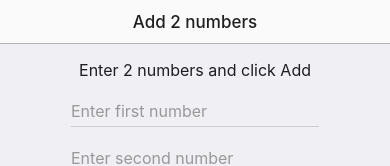
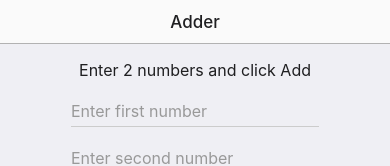
Before and after one commit to paulchin2019/udemy-2-adder, a plain HTML site: page www/index.html in a window 390 px wide. Shown: the top 166 px of the page. Drawn offline with Linux system fonts and the light colour scheme; files whose address does not match are found by name.

Commit message:
changed title

```diff
--- a/www/index.html
+++ b/www/index.html
@@ -13,7 +13,7 @@
   <body>
     <ons-page>
       <ons-toolbar>
-        <div class="center">Add 2 numbers</div>
+        <div class="center" style="text-align: center">Adder</div>
       </ons-toolbar>
       <div style="text-align: center">
         <p>Enter 2 numbers and click Add</p>
```
